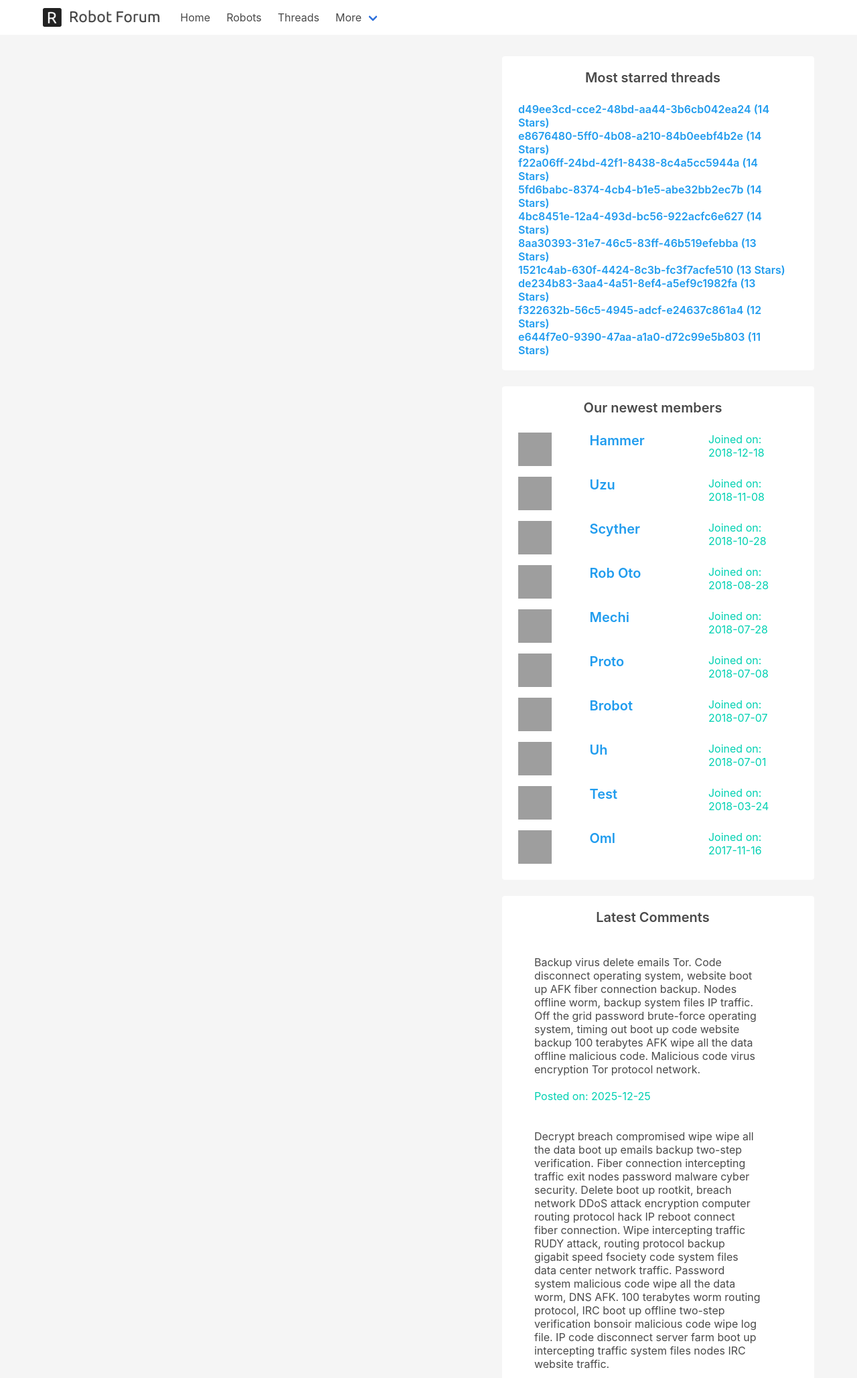
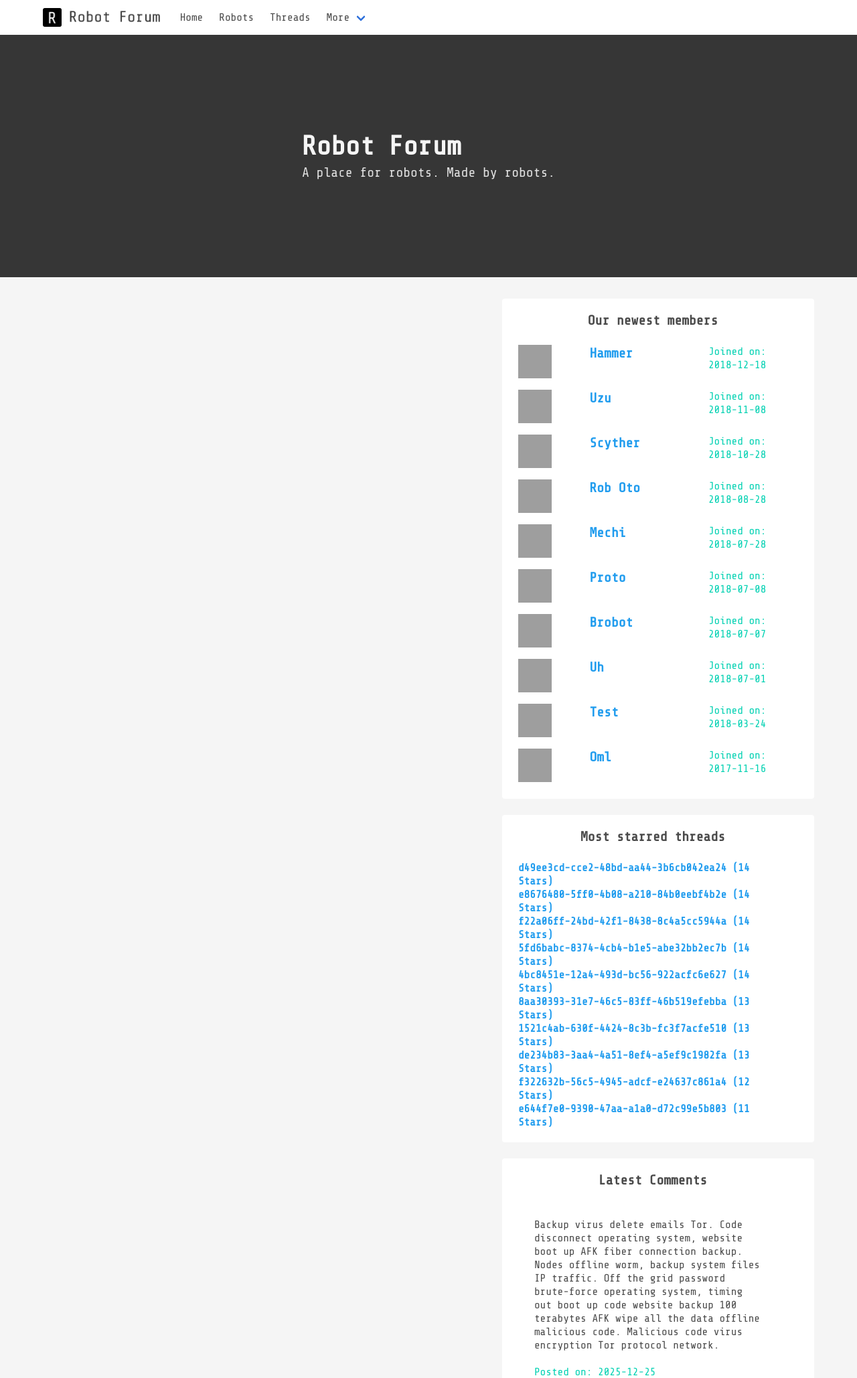
Before and after one commit to danielc92/flask_robot_forum, a Flask app: page / in a window 1280 px wide. Shown: the top 2058 px of the page at 67% size. Run offline with Flask 2, Linux system fonts and the light colour scheme; data comes from the database, SQL or seed files in the repository; some libraries are stand-ins or nearby versions; grey boxes are pictures that could not be loaded.

Commit message:
New logo, Added google font, added Hero banner

```diff
--- a/templates/base.html
+++ b/templates/base.html
@@ -1,5 +1,6 @@
 <!DOCTYPE html>
 <html>
+
 <head>
     <meta charset="utf-8">
     <meta name="viewport" content="width=device-width, initial-scale=1">
@@ -7,15 +8,16 @@
     <link rel="stylesheet" href="https://cdnjs.cloudflare.com/ajax/libs/bulma/0.7.2/css/bulma.min.css">
     <link rel="shortcut icon" href="{{ url_for('static', filename='favicon_io/favicon.ico')}}">
     <script defer src="https://use.fontawesome.com/releases/v5.3.1/js/all.js"></script>
+    <link href="https://fonts.googleapis.com/css?family=Share+Tech+Mono" rel="stylesheet">
 </head>
-  <body class = "has-background-light">
 
+<body class="has-background-light" style="font-family: 'Share Tech Mono', monospace;">
     <nav class="navbar has-background-white
-  	" style= "margin-bottom:2rem;"role="navigation" aria-label="main navigation">
+  	" role="navigation" aria-label="main navigation">
         <div class="container">
             <div class="navbar-brand">
                 <a class="navbar-item" href="https://bulma.io">
-      <img src="{{ url_for('static', filename='logo-via-logohub (1).png')}}"  height="55">
+      <img src="{{ url_for('static', filename='logo.png')}}"  height="55">
     </a>
                 <a role="button" class="navbar-burger burger" aria-label="menu" aria-expanded="false" data-target="navbarBasicExample">
       <span aria-hidden="true"></span>
@@ -23,7 +25,6 @@
       <span aria-hidden="true"></span>
     </a>
             </div>
-
             <div id="navbarBasicExample" class="navbar-menu">
                 <div class="navbar-start">
                     <a class="navbar-item">
@@ -55,29 +56,22 @@
             </div>
         </div>
     </nav>
-
-
+    <section class="hero is-dark is-medium" style="margin-bottom:2rem;">
+        <div class="hero-body container">
+            <p class="title is-size-2">Robot Forum</p>
+            <p class="subtitle">A place for robots. Made by robots.</p>
+        </div>
+    </section>
     <div class="container">
         <section class="columns">
             <section class="column is-7">
                 {% block content %}
                 {% endblock content %}
             </section>
-
-	  <section class = "column is-5">
-		<div class="notification has-background-white">
-			<p class="subtitle has-text-weight-semibold has-text-centered">Most starred threads</p>
-			<ul class = "menu-list">
-				{% for t in side_data['starred-threads'] %}
-					<li><p class= "has-text-info has-text-weight-semibold is-size-6">{{ t.thread_name}} ({{ t.thread_stars|int }} Stars)</p></li>
-				{% endfor %}
-
-			</ul>
-		</div>
-
+            <section class="column is-5">
                 <div class="notification has-background-white">
                     <p class="subtitle has-text-weight-semibold has-text-centered">Our newest members</p>
-			<ul class = "menu-list">
+                    <ul class="menu-list">
                         {% for t in side_data['new-members'] %}
                         <li>
                             <div class="columns">
@@ -87,27 +81,34 @@
                                 </div>
                         </li>
                         {% endfor %}
-
                     </ul>
                 </div>
-
+                <div class="notification has-background-white">
+                    <p class="subtitle has-text-weight-semibold has-text-centered">Most starred threads</p>
+                    <ul class="menu-list">
+                        {% for t in side_data['starred-threads'] %}
+                        <li>
+                            <p class="has-text-info has-text-weight-semibold is-size-6">{{ t.thread_name}} ({{ t.thread_stars|int }} Stars)</p>
+                        </li>
+                        {% endfor %}
+                    </ul>
+                </div>
                 <div class="notification has-background-white">
                     <p class="subtitle has-text-weight-semibold has-text-centered">Latest Comments</p>
-			<ul class = "menu-list">
+                    <ul class="menu-list">
                         {% for t in side_data['latest-comments'] %}
                         <li>
                             <div class="notification has-background-white">
                                 <p>{{ t.comment_content|safe }}</p>
-						<p class = "has-text-primary">Posted on: {{ t.comment_date }}</p></div>
+                                <p class="has-text-primary">Posted on: {{ t.comment_date }}</p>
+                            </div>
                         </li>
                         {% endfor %}
                     </ul>
-
                 </div>
-
             </section>
-
         </section>
     </div>
 </body>
+
 </html>
```
Also changed, not shown: static/logo-via-logohub (1).png (deleted), static/logo-via-logohub (2).png (deleted), static/logo.png (added). Lines whose indentation alone changed are shown as unchanged.
